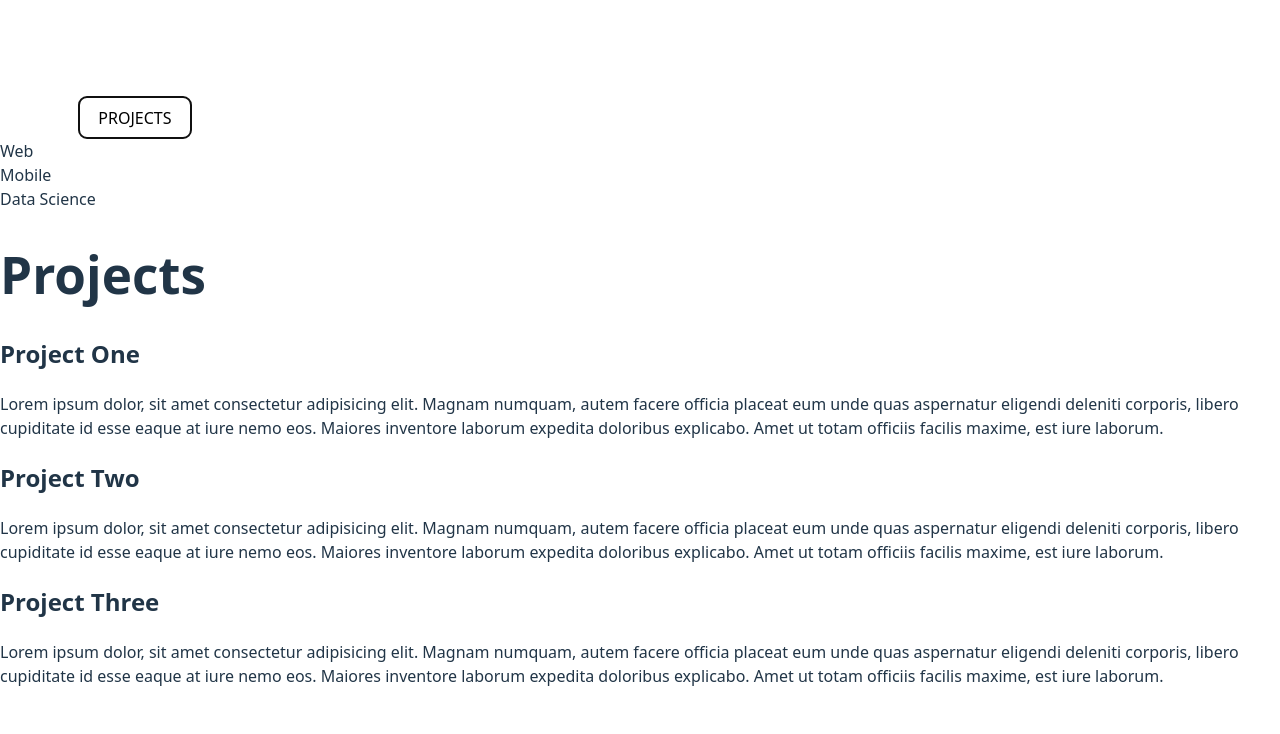
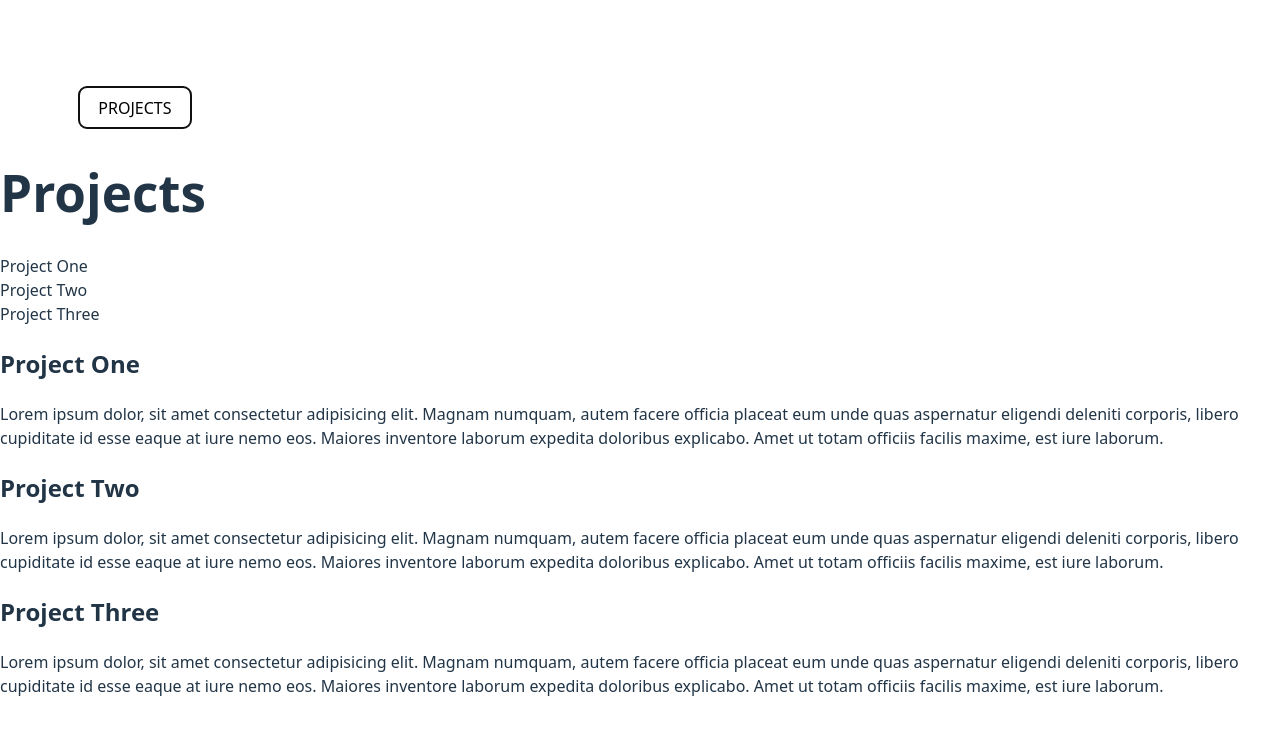
Before and after one commit to Not-Klaros/Port-Chan, a React (Vite) app in the folder my-portfolio/: page / in a window 1280 px wide. Both pictures are taken after a click on the button "PROJECTS". Shown: the top 734 px of the page. Built offline with nearby package versions, Linux system fonts and the light colour scheme; the HTML template or start-up script is replaced by a standard one.

Commit message:
Move project title to left index and make page titles sticky

```diff
--- a/my-portfolio/src/pages/Feed.tsx
+++ b/my-portfolio/src/pages/Feed.tsx
@@ -19,7 +19,7 @@ const posts = [
 const Feed = () => (
   <div className="feed-layout">
     <div className="feed-left">
-      <h1>Feed</h1>
+      <h1 className="sticky-title">Feed</h1>
       <p className="profile-description">
         Hey there! I&#39;m Carlos, a developer who loves building web experiences.
       </p>
--- a/my-portfolio/src/pages/Projects.tsx
+++ b/my-portfolio/src/pages/Projects.tsx
@@ -1,17 +1,16 @@
-const categories = ['Web', 'Mobile', 'Data Science'];
 const projectTitles = ['Project One', 'Project Two', 'Project Three'];
 
 const Projects = () => (
   <div className="projects-layout">
     <div className="project-left">
-      {categories.map((cat) => (
-        <div key={cat} className="category-box">
-          {cat}
+      <h1 className="sticky-title">Projects</h1>
+      {projectTitles.map((title) => (
+        <div key={title} className="category-box">
+          {title}
         </div>
       ))}
     </div>
     <div className="project-right">
-      <h1>Projects</h1>
       <div className="project-grid">
         {projectTitles.map((title) => (
           <div key={title} className="project-item">
--- a/my-portfolio/src/style.css
+++ b/my-portfolio/src/style.css
@@ -65,6 +65,14 @@ body {
   background-color: #1e1e1e;
   padding: 0.5rem 1rem;
   border-radius: 1px;
+}
+
+.sticky-title {
+  position: sticky;
+  top: 0;
+  background-color: #121212;
+  z-index: 50;
+  padding: 0.5rem 0;
 }
 
 .project-right {
```
